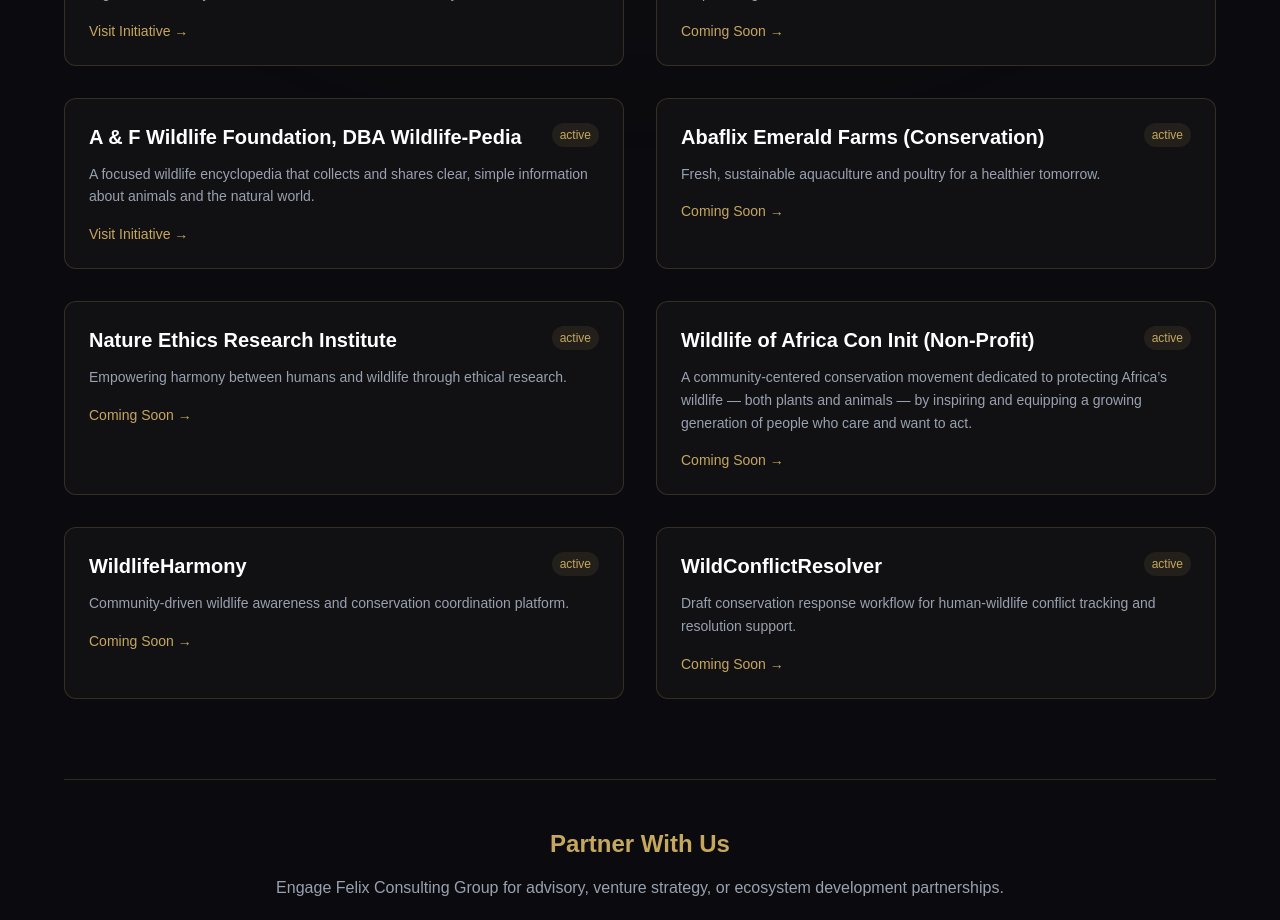
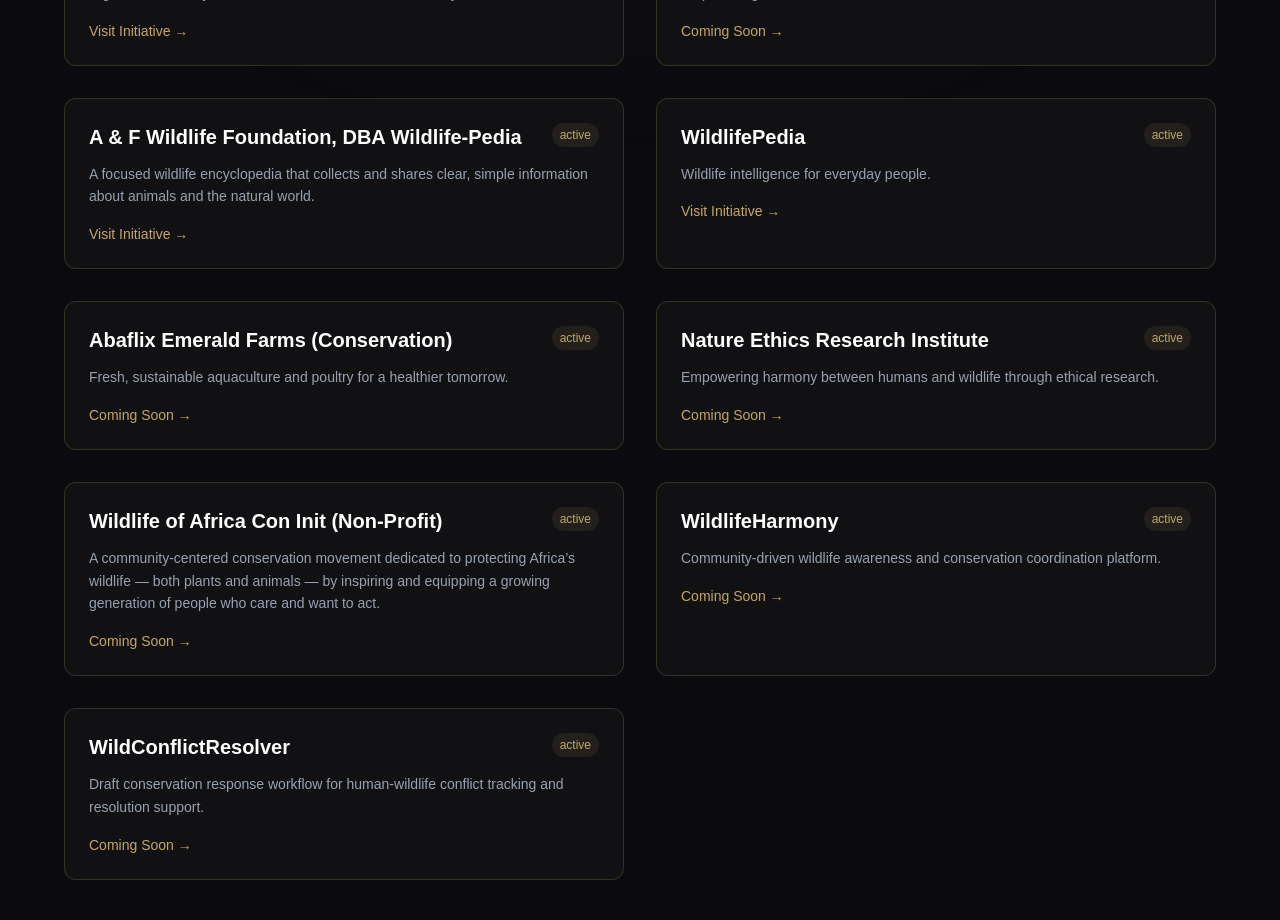
Before and after one commit to felabayomi/felix-consult, a Next.js app: page /conservation in a window 1280 px wide. Shown: the part 1280-2200 px from the top of the page. Built offline with nearby package versions, Linux system fonts and the light colour scheme.

Commit message:
Add WildlifePedia live link to conservation listings

```diff
--- a/app/conservation/page.tsx
+++ b/app/conservation/page.tsx
@@ -120,6 +120,12 @@ export default function ConservationDivision() {
           />
 
           <DivisionItem
+            name="WildlifePedia"
+            description="Wildlife intelligence for everyday people."
+            url="https://wildlife-pedia-web.vercel.app/"
+          />
+
+          <DivisionItem
             name="Abaflix Emerald Farms (Conservation)"
             description="Fresh, sustainable aquaculture and poultry for a healthier tomorrow."
             url="#"
--- a/app/ecosystem/page.tsx
+++ b/app/ecosystem/page.tsx
@@ -133,6 +133,7 @@ const categories = [
       { label: "WACI Action Hub", url: "https://wacihub.org" },
       { label: "Ecosphere Nexus", url: "#" },
       { label: "A & F Wildlife Foundation, DBA Wildlife-Pedia", url: "https://www.wildlife-pedia.com/" },
+      { label: "WildlifePedia", url: "https://wildlife-pedia-web.vercel.app/" },
       { label: "Abaflix Emerald Farms (Conservation)", url: "#" },
       { label: "Nature Ethics Research Institute", url: "#" },
       { label: "Wildlife of Africa Con Init (Non-Profit)", url: "#" },
```
